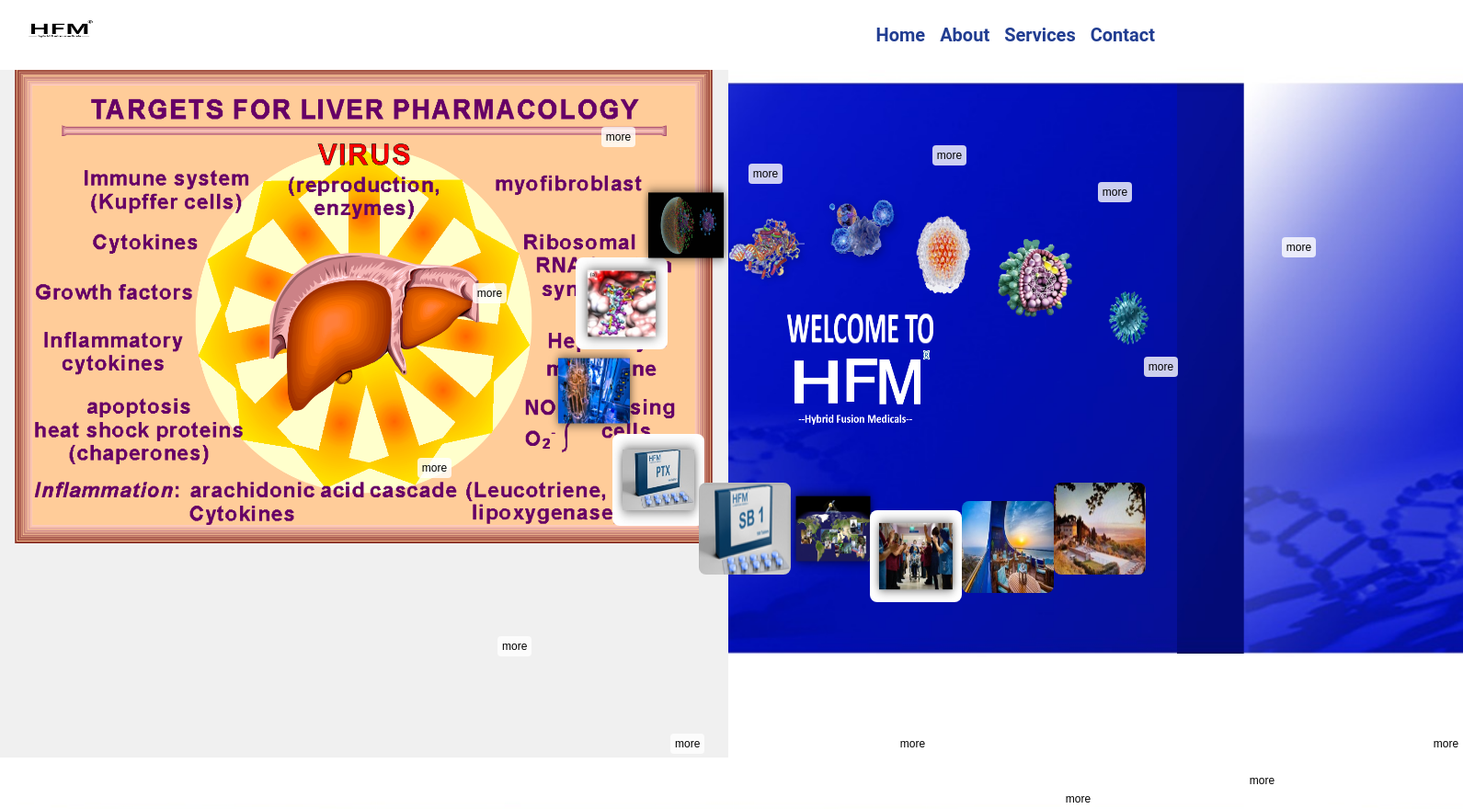
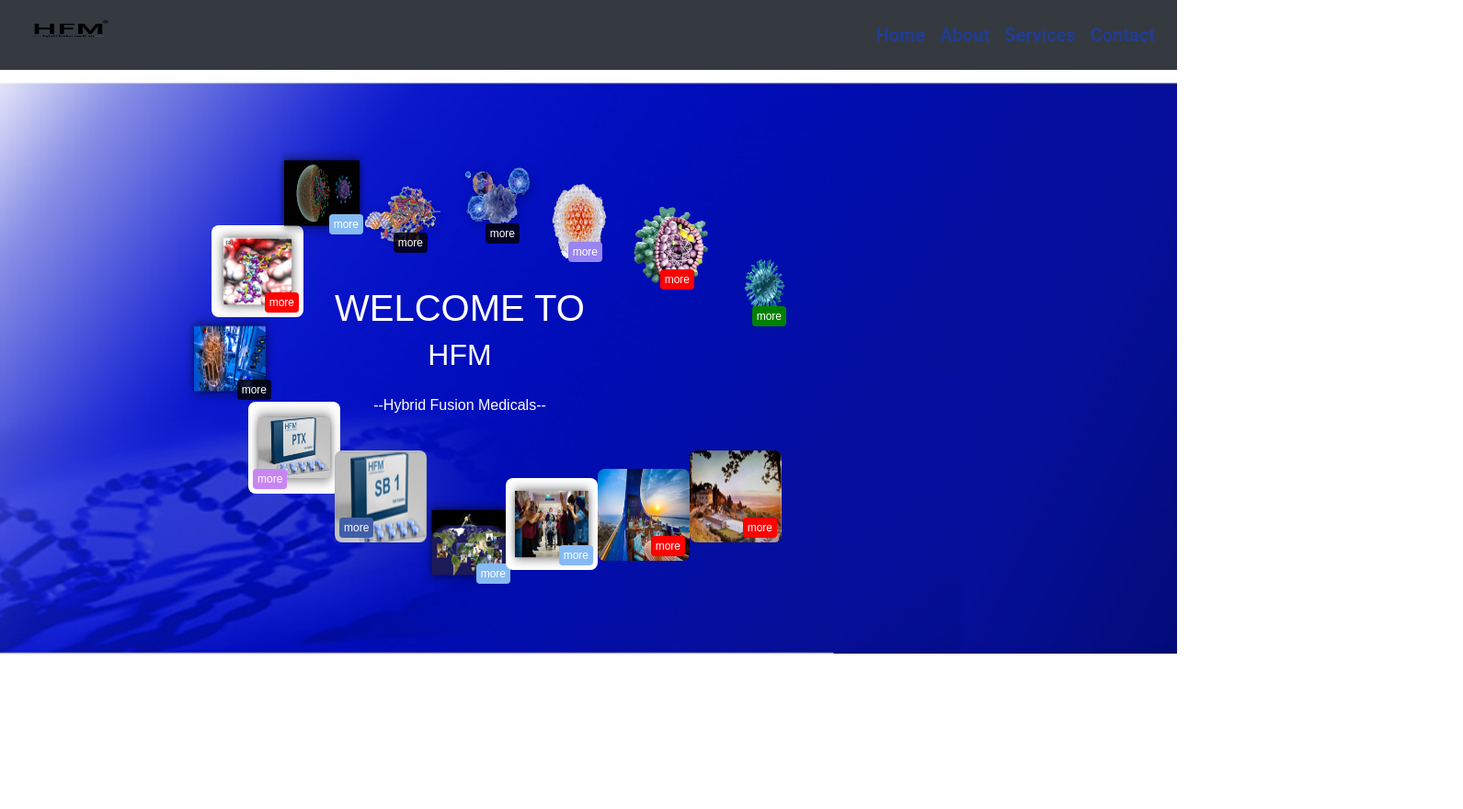
Before and after one commit to KadogoKenya/HFM-medicalsWebdraft, a plain HTML site: page mainpage.html in a window 1280 px wide. Shown: the whole page at 92% size, 1591 px wide, since content can reach past the window. After the commit the page ends 800 px from the top, so only its background shows below. Drawn offline with nearby package versions, Linux system fonts and the light colour scheme; files that its build step writes are made by us from their sources.

Commit message:
indexpage updated commit

```diff
--- a/mainpage.html
+++ b/mainpage.html
@@ -10,35 +10,33 @@
     <script src="https://cdnjs.cloudflare.com/ajax/libs/popper.js/1.11.0/umd/popper.min.js"></script>
     <script src="https://maxcdn.bootstrapcdn.com/bootstrap/4.0.0/js/bootstrap.min.js"></script>
 
+</head>
+<body>
+    <style>
+        body {
 
-    <style>
-
-        .page-container {
-            background-image: url('./static/media/lecturerIcon3.jpeg');
-            background-size: cover;
-            background-position: center;
+            background-image: url('./static/media/lecturerIcon3.jpeg'); /* replace with your image URL */
+            background-size: cover; /* scale the image to cover the entire background */
+            background-position: center; /* center the image horizontally and vertically */
             font-family: Arial, sans-serif;
             color: white;
+            display: flex;
+            justify-content: center;
+            align-items: center;
+            height: 100vh;
             margin: 0;
-            padding-top: 70px;
-        }
-        .container{
-            background-image: url('./static/media/liverImage.jpeg');
-            background-size: cover;
-            background-position: center;
-            padding-top: 70px;
+            z-index: 1;
         }
 
         .page-container {
+            position: relative;
+            width: 800px;
+            height: 600px;
             display: flex;
             justify-content: center;
             align-items: center;
-            flex-direction: column;
             text-align: center;
-            height: 100vh;
         }
-
-
 
         .welcome-text h1, .welcome-text h2, .welcome-text p {
             margin: 10;
@@ -93,20 +91,6 @@
             border-radius: 8px;
         }
 
-        image-item img image14 {
-            width: 150px;
-            height: 100px;
-            border-radius: 8px;
-        }
-
-
-        image-item  item  {
-            width: 100px;
-            height: 100px;
-            border-radius: 8px;
-        }
-
-
         .more-button {
             position: absolute;
             bottom: 5px;
@@ -117,7 +101,6 @@
             padding: 2px 5px;
             font-size: 12px;
             cursor: pointer;
-            transform: translate(var(--x), var(--y));
         }
 
         .more-button:hover {
@@ -138,14 +121,6 @@
 
         .more-button.black {
             background-color: rgba(0, 0, 0, 0.8);
-        }
-        .more-button.white {
-            background-color: rgba(255, 255, 255, 0.8);
-            color: black; /* Set text color to black */
-        }
-
-        .more-button.white:hover {
-            background-color: #0767ed;
         }
 
         .more-button.green {
@@ -173,16 +148,11 @@
         .more-button.berylblue{
             background-color: #405fa8;
         }
+        .navbar{
+            z-index: 10;
 
-        .navbar {
-            font-family: 'Roboto', sans-serif; /* Apply the Roboto font to the navbar */
         }
-        .navbar-nav .nav-link {
-            color: #213d91 !important; /* Use !important to override any other styles */
-            size: 50;
-            font-size: 1.25rem; /* Increase font size */
-            font-weight: bold;
-        }
+
 
         .modal {
             display: none;
@@ -219,43 +189,12 @@
             text-decoration: none;
             cursor: pointer;
         }
-        body {
-            margin: 0;
-            padding: 0;
-        }
-
-        .container {
-            position: relative;
-            height: 100vh; /* Make the hero section full-screen height */
-            background-color: #f0f0f0; /* Add a background color to ensure the image covers the entire screen */
-        }
-
-        .container img {
-            width: 100%;
-            height: 100%;
-            object-fit: cover; /* Ensure the image covers the entire screen */
-        }
-
-        .content {
-            padding: 20px;
-        }
-
-        /* Add a smooth scrolling effect */
-        html {
-            scroll-behavior: smooth;
-        }
-        hr{
-            color: #0767ed;
-            padding: auto;
-            size: 5px;
-        }
 
     </style>
 
-</head>
-        <nav class="navbar navbar-expand-lg navbar-dark bg-white fixed-top">
+<nav class="navbar navbar-expand-lg navbar-dark bg-dark fixed-top">
     <a class="navbar-brand" href="#">
-                    <img src="./static/media/Logo2.png" alt="Logo" width="100" height="50" class="d-inline-block align-top">
+            <img src="./static/media/Logo2.png" alt="Logo" width="120" height="50" class="d-inline-block align-top">
 
         </a>
     <button class="navbar-toggler" type="button" data-toggle="collapse" data-target="#navbarNav" aria-controls="navbarNav" aria-expanded="false" aria-label="Toggle navigation">
@@ -278,80 +217,84 @@
         </ul>
     </div>
 </nav>
-<body>
-    <div class="container mt-5 pt-5">
-        <section class="hero text-center">
-            <img src="./static/media/LiverImage.png" alt="Hero Image" class="img-fluid">
-        </section>
-    </div>
 
 
     <div class="page-container">
-        <div class="welcome-text text-center" style="--x: -100px; --y: -10px;">
-            <h1><img src="./static/media/welcome image.png" width="240" height="100" alt="Image 1"></h1>
-            <p class="logo" style ="--x: -100px; --y: -60px;"><img src="./static/media/Logo1.png" width="150" height="90"  alt="Image 1"></p>
+        <div class="welcome-text text-center" style="--x: -140px; --y: -10px;">
+            <h1 class="w-100">WELCOME TO</h1>
+            <h2 class="w-100">HFM</h2>
+            <p class="mt-3">--Hybrid Fusion Medicals--</p>
         </div>
-
         <div class="image-wrapper">
             <div class="image-item" style="--x: -90px; --y: -55px;">
                 <div class="image-item" style="--x: -150px; --y: -55px;">
                 <div class="image-item" style="--x: -170px; --y: -45px;">
                 <img src="./static/media/Picture7.jpg" alt="Image 1">
-                    <button class="more-button right white" data-modal="modal1">more</button>
+                    <button class="more-button right red" data-modal="modal1">more</button>
                 </div>
-
+                <!-- <div class="image-item" style="--x: 50px; --y: -150px;">
+                    <img src="https://via.placeholder.com/100" alt="Image 2">
+                    <button class="more-button" data-modal="modal2">more</button>
+                </div> -->
                 <div class="image-item" style="--x: 180px; --y: -100px;">
                     <img src="./static/media/Picture3.png" alt="Image 3">
-                    <button class="more-button center white" data-modal="modal3">more</button>
+                    <button class="more-button center lightblue" data-modal="modal3">more</button>
                 </div>
-
+                <!-- <div class="image-item" style="--x: 155px; --y: -150px;">
+                    <img src="https://via.placeholder.com/100" alt="Image 4">
+                    <button class="more-button" data-modal="modal4">more</button>
+                </div> -->
+                <!-- <div class="image-item" style="--x: -100px; --y: -100px;">
+                    <img src="https://via.placeholder.com/100" alt="Image 5">
+                    <button class="more-button" data-modal="modal5">more</button>
+                </div> -->
                 <div class="image-item" style="--x: -10px; --y: -110px;">
                     <img src="./static/media/Picture5.png" alt="Image 6">
-                    <button class="more-button center white" data-modal="modal6">more</button>
+                    <button class="more-button center black" data-modal="modal6">more</button>
                 </div>
                 <div class="image-item" style="--x: 280px; --y: -70px;">
                     <img src="./static/media/Picture2.png" alt="Image 7">
-                    <button class="more-button center white" data-modal="modal7">more</button>
+                    <button class="more-button center red" data-modal="modal7">more</button>
                 </div>
                 <div class="image-item" style="--x: -100px; --y: -130px;">
                     <img src="./static/media/Picture6.png" alt="Image 8">
-                    <button class="more-button right white" data-modal="modal8">more</button>
+                    <button class="more-button right skyblue" data-modal="modal8">more</button>
                 </div>
                 <div class="image-item" style="--x: 90px; --y: -120px;">
                     <img src="./static/media/Picture4.png" alt="Image 9">
-                    <button class="more-button center white" data-modal="modal9">more</button>
+                    <button class="more-button center black" data-modal="modal9">more</button>
                 </div>
                 <div class="image-item" style="--x: -200px; --y: 50px;">
                     <img src="./static/media/Picture8.png" alt="Image 10">
-                    <button class="more-button right white" data-modal="modal10">more</button>
+                    <button class="more-button right black" data-modal="modal10">more</button>
                 </div>
                 <div class="image-item" style="--x: -130px; --y: 147px;">
                     <img src="./static/media/Picture9.jpg" alt="Image 11">
-                    <button class="more-button left white" data-modal="modal11">more</button>
+                    <button class="more-button left lightpurple" data-modal="modal11">more</button>
                 </div>
                 <div class="image-item" style="--x: -36px; --y: 200px;">
                     <img src="./static/media/Picture10.png" alt="Image 12">
-                    <button class="more-button left white" data-modal="modal12">more</button>
+                    <button class="more-button left berylblue" data-modal="modal12">more</button>
                 </div>
                 <div class="image-item" style="--x: 350px; --y: 200px;">
                     <img src="./static/media/Picture14.jpg" alt="Image 13">
-                    <button class="more-button right white" data-modal="modal13">more</button>
+                    <button class="more-button right red" data-modal="modal13">more</button>
                 </div>
-                <div class="image-item" style="--x: 60px; --y: 200px;">
-                    <img src="./static/media/Picture11.png" width="150px" height="75" alt="Image 14">
-                    <button class="more-button right white" data-modal="modal14">more</button>
+                <div class="image-item" style="--x: 60px; --y: 250px;">
+                    <img src="./static/media/Picture11.png" alt="Image 14">
+                    <button class="more-button right skyblue" data-modal="modal14">more</button>
                 </div>
-                <div class="image-item image14" style="--x: 250px; --y: 220px;">
+                <div class="image-item" style="--x: 250px; --y: 220px;">
                     <img src="./static/media/Picture13.jpg" alt="Image 15">
-                    <button class="more-button right white" data-modal="modal15">more</button>
+                    <button class="more-button right red" data-modal="modal15">more</button>
                 </div>
                 <div class="image-item" style="--x: 150px; --y: 230px;">
                     <img src="./static/media/Picture12.jpg" alt="Image 16">
-                    <button class="more-button right white" data-modal="modal16">more</button>
+                    <button class="more-button right skyblue" data-modal="modal16">more</button>
                 </div>
                 <div class="image-item" style="--x: 380px; --y: -30px;">
                     <img src="./static/media/Picture1.png" alt="Image 17">
-                    <button class="more-button center white" style="--x: 30px; --y: 20px" data-modal="modal17">more</button>
+                    <button class="more-button center green" data-modal="modal17">more</button>
                 </div>
             </div>
         </div>
```
Lines whose indentation alone changed are shown as unchanged.
